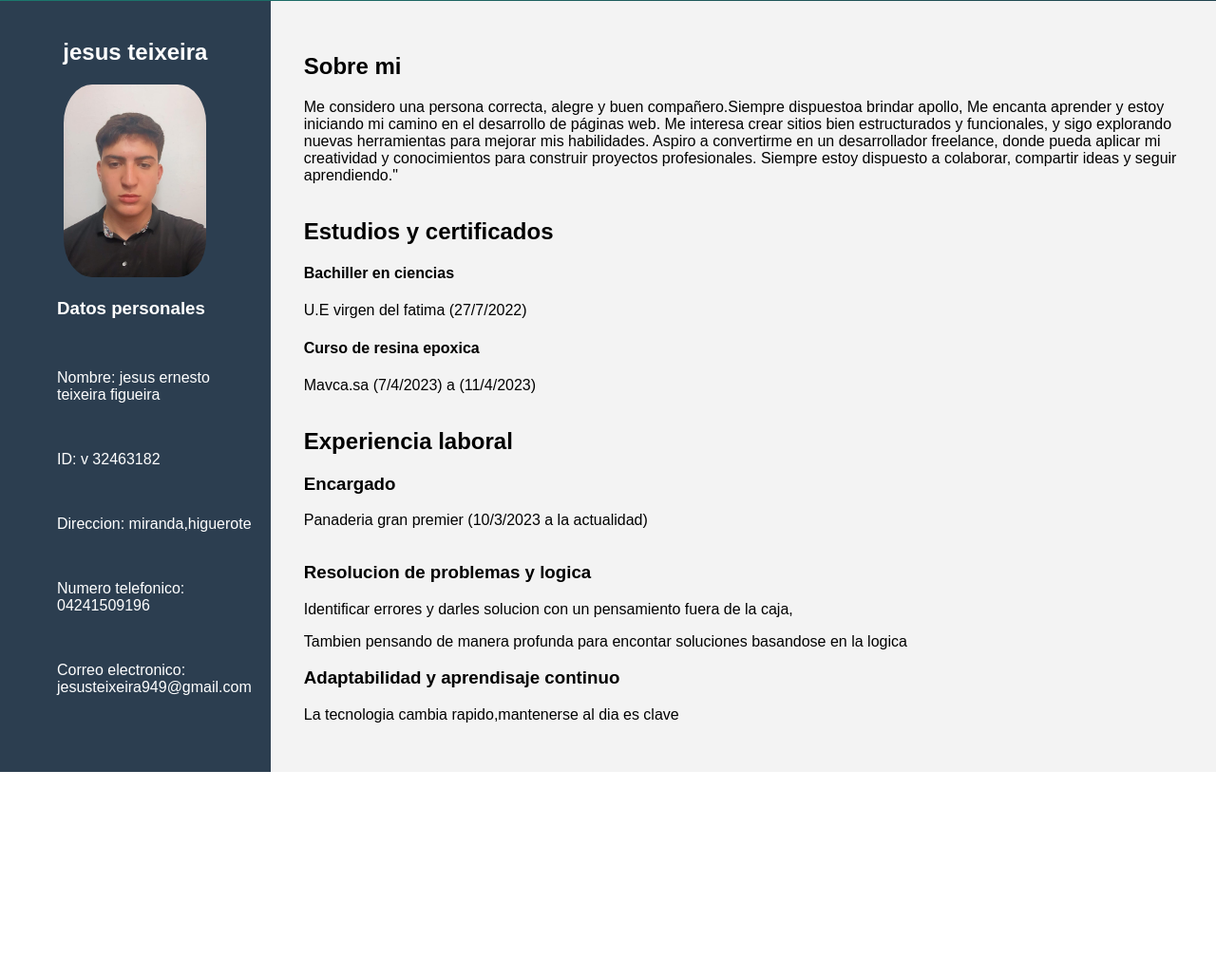
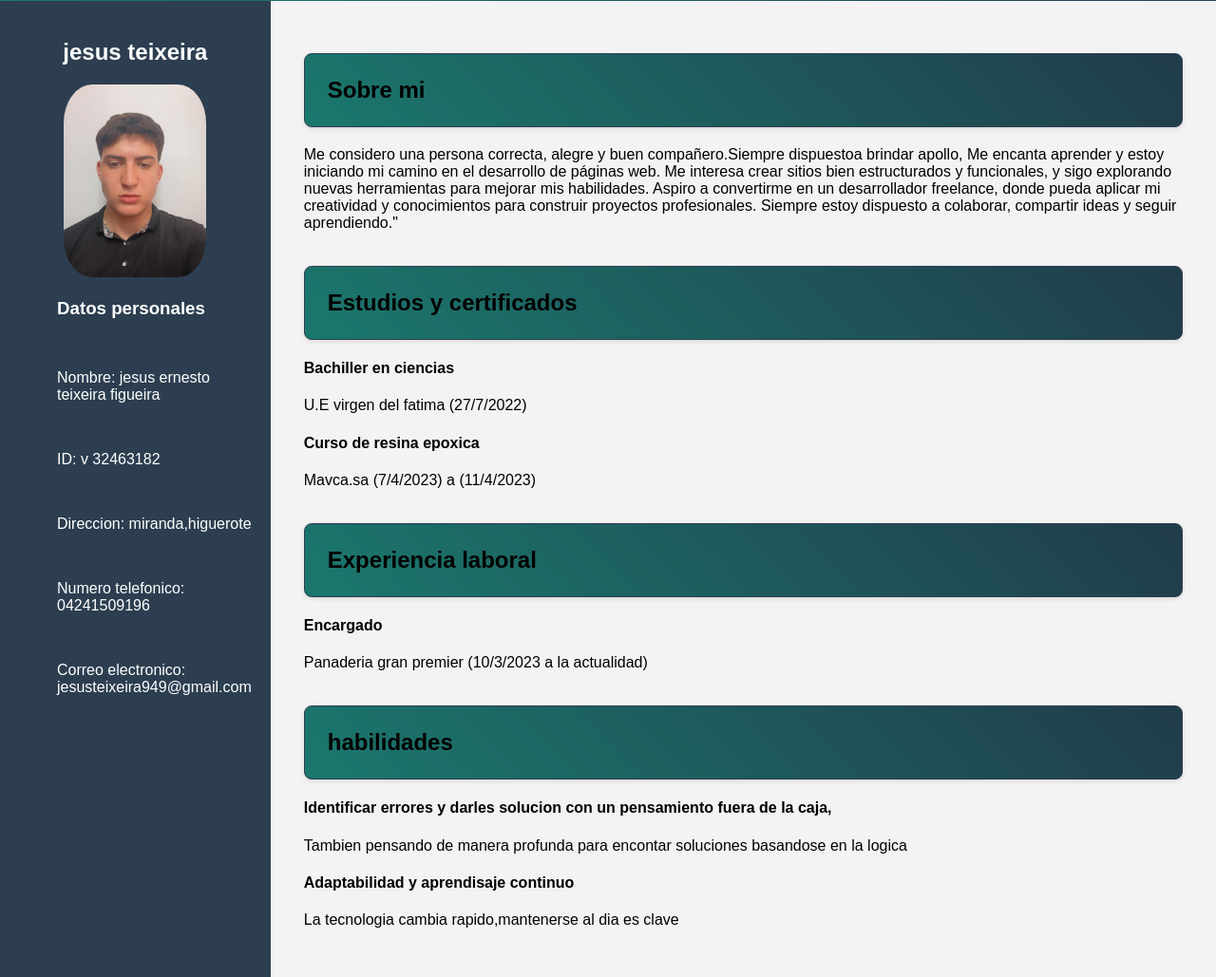
Before and after one commit to jesusteixeiratf/cv-jesus-teixeira, a plain HTML site: page index.html in a window 1280 px wide. Shown: the part 151-1180 px from the top of the page at 95% size. Before the commit the page ends 964 px from the top, so only its background shows below. Drawn offline with Linux system fonts and the light colour scheme.

Commit message:
Update index.html

```diff
--- a/index.html
+++ b/index.html
@@ -32,8 +32,8 @@
             </div>
         </aside>
      <div>
-        <div>
-            <h2>Sobre mi</h2>
+        <div >
+            <h2 class="caja">Sobre mi</h2>
             <p>Me considero una persona correcta, alegre y buen compañero.Siempre dispuestoa brindar apollo,
              Me encanta aprender y estoy iniciando mi camino en el desarrollo de páginas web. Me interesa crear
              sitios bien estructurados y funcionales, y sigo explorando nuevas herramientas para mejorar mis habilidades.
@@ -42,22 +42,22 @@
             </p>
         </div>
         <div>
-            <h2>Estudios y certificados</h2>
+            <h2 class="caja">Estudios y certificados</h2>
             <h4>Bachiller en ciencias </h4>
             <p>U.E virgen del fatima     (27/7/2022)</p>
             <h4>Curso de resina epoxica</h4>
             <p>Mavca.sa       (7/4/2023) a (11/4/2023)</p>
         </div>
         <div>
-            <h2>Experiencia laboral</h2>
-            <h3>Encargado</h3>
+            <h2 class="caja">Experiencia laboral</h2>
+            <h4>Encargado</h4>
             <P>Panaderia gran premier (10/3/2023 a la actualidad)</P>
         </div>
         <div>
-            <h3>Resolucion de problemas y logica</h3>
-             <p>Identificar errores y darles solucion con un pensamiento fuera de la caja,</p>
+            <h2 class="caja">habilidades</h2>
+             <h4>Identificar errores y darles solucion con un pensamiento fuera de la caja,</h4>
              <p>Tambien pensando de manera profunda para encontar soluciones basandose en la logica</p>
-            <h3>Adaptabilidad y aprendisaje continuo</h3>
+             <h4>Adaptabilidad y aprendisaje continuo</h4>
             <p>La tecnologia cambia rapido,mantenerse al dia es clave</p>
         </div>
     </div>
```
